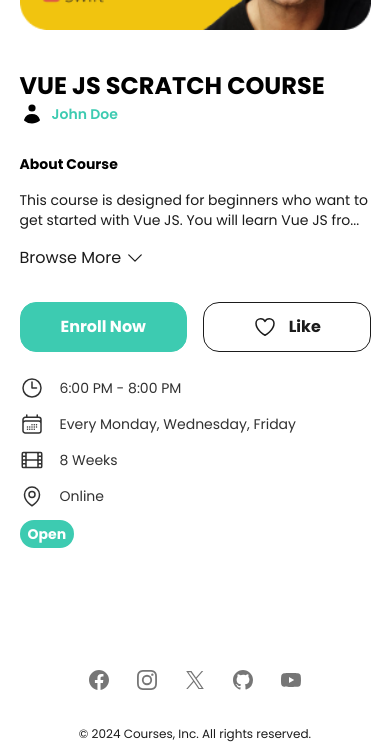
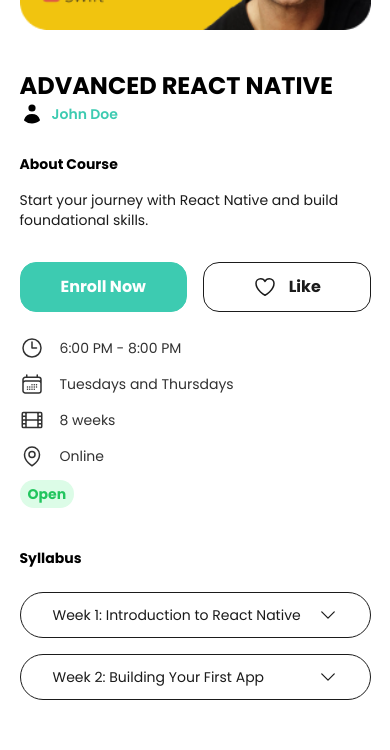
Before and after one commit to mustafaazad03/Frontend-Assignment-Alemeno, a React (Vite) app: page /course/1 in a window 390 px wide. Shown: the part 240-990 px from the top of the page. Built offline with nearby package versions, Linux system fonts and the light colour scheme.

Commit message:
feat: Add Syllabus component and SingleSyllabus component

```diff
--- a/src/components/CourseDetail/MainSection.jsx
+++ b/src/components/CourseDetail/MainSection.jsx
@@ -1,26 +1,27 @@
+import PropTypes from "prop-types";
 import { UserIcon } from "@heroicons/react/20/solid";
 import { ChevronDownIcon } from "@heroicons/react/24/outline";
 import { useState } from "react";
 
-const MainSection = () => {
+const MainSection = ({ name, instructor, description }) => {
 	const [browseMore, setBrowseMore] = useState(false);
-	const para =
-		"This course is designed for beginners who want to get started with Vue JS. You will learn Vue JS from scratch and build a simple application. The course covers the basics of Vue JS, including components, directives, and state management. By the end of the course, you will have a solid understanding of Vue JS and be able to build your own applications.";
 	return (
 		<div className="flex flex-col gap-7 w-full md:w-3/5">
 			<div className="flex flex-col md:flex-row md:items-center justify-between">
-				<h2 className="font-bold text-2xl uppercase">VUE JS SCRATCH COURSE</h2>
+				<h2 className="font-bold text-2xl uppercase">{name}</h2>
 				<div className="flex items-center space-x-2">
 					<UserIcon className="h-6 w-6" />
-					<p className="text-sm text-primary font-semibold">John Doe</p>
+					<p className="text-sm text-primary font-semibold">{instructor}</p>
 				</div>
 			</div>
 			<div className="flex flex-col gap-4">
 				<h3 className="font-bold text-sm md:text-base">About Course</h3>
 				<p className="text-dark text-sm md:text-base">
-					{para.length > 100 && !browseMore ? para.slice(0, 100) + "..." : para}
+					{description.length > 400 && !browseMore
+						? description.slice(0, 400) + "..."
+						: description}
 				</p>
-				{para.length > 100 && (
+				{description.length > 400 && (
 					<button
 						className="text-dark flex items-center space-x-1"
 						onClick={() => setBrowseMore(!browseMore)}
@@ -35,3 +36,9 @@ const MainSection = () => {
 };
 
 export default MainSection;
+
+MainSection.propTypes = {
+	name: PropTypes.string.isRequired,
+	instructor: PropTypes.string.isRequired,
+	description: PropTypes.string.isRequired,
+};
--- a/src/components/CourseDetail/RightSection.jsx
+++ b/src/components/CourseDetail/RightSection.jsx
@@ -5,10 +5,17 @@ import {
 	HeartIcon,
 	MapPinIcon,
 } from "@heroicons/react/24/outline";
+import PropTypes from "prop-types";
 
-const RightSection = () => {
+const RightSection = ({
+	time,
+	scheduleDay,
+	duration,
+	location,
+	enrollmentStatus,
+}) => {
 	return (
-		<div className="flex flex-col gap-6 w-full md:w-auto">
+		<div className="flex flex-col gap-6 w-full md:w-auto lg:w-5/12">
 			<div className="flex md:flex-col gap-4 w-full">
 				<button
 					type="button"
@@ -27,24 +34,30 @@ const RightSection = () => {
 			<div className="flex flex-col justify-start gap-3 text-dark/90 text-sm">
 				<div className="flex gap-4 items-center">
 					<ClockIcon className="h-6 w-6" />
-					<span className="">6:00 PM - 8:00 PM</span>
+					<span className="">{time}</span>
 				</div>
 				<div className="flex gap-4 items-center">
 					<CalendarDaysIcon className="h-6 w-6" />
-					<span className="">Every Monday, Wednesday, Friday</span>
+					<span className="">{scheduleDay}</span>
 				</div>
 				<div className="flex gap-4 items-center">
 					<FilmIcon className="h-6 w-6" />
-					<span className="">8 Weeks</span>
+					<span className="">{duration}</span>
 				</div>
 				<div className="flex gap-4 items-center">
 					<MapPinIcon className="h-6 w-6" />
-					<span className="">Online</span>
+					<span className="">{location}</span>
 				</div>
 				<div
-					className={`flex gap-4 items-center rounded-2xl p-1 px-2 bg-primary text-white font-bold w-fit`}
+					className={`flex gap-4 items-center rounded-2xl p-1 px-2 ${
+						enrollmentStatus === "Open"
+							? "bg-green-100 text-green-500"
+							: enrollmentStatus === "Closed"
+							? "bg-red-100 text-red-500"
+							: "bg-yellow-100 text-yellow-500"
+					} font-bold w-fit`}
 				>
-					Open
+					{enrollmentStatus}
 				</div>
 			</div>
 		</div>
@@ -52,3 +65,11 @@ const RightSection = () => {
 };
 
 export default RightSection;
+
+RightSection.propTypes = {
+	time: PropTypes.string.isRequired,
+	scheduleDay: PropTypes.string.isRequired,
+	duration: PropTypes.string.isRequired,
+	location: PropTypes.string.isRequired,
+	enrollmentStatus: PropTypes.string.isRequired,
+};
--- /dev/null
+++ b/src/components/CourseDetail/SingleSyllabus.jsx
@@ -0,0 +1,34 @@
+import { ChevronDownIcon } from "@heroicons/react/24/outline";
+import { useState } from "react";
+import PropTypes from "prop-types";
+
+const SingleSyllabus = ({ topic, week, content }) => {
+	const [showSyllabusPara, setShowSyllabusPara] = useState(false);
+	return (
+		<>
+			<button
+				type="button"
+				className="px-8 py-3 flex justify-between items-center text-dark border border-dark rounded-3xl w-full text-sm md:text-base hover:bg-slate-100 transition-all duration-300 ease-in-out"
+				onClick={() => setShowSyllabusPara(!showSyllabusPara)}
+			>
+				<span className="">
+					Week {week}: {topic}
+				</span>
+				<ChevronDownIcon className="w-5 h-5" />
+			</button>
+			{showSyllabusPara && (
+				<div className="px-8 py-3">
+					<p className="text-dark text-sm">{content}</p>
+				</div>
+			)}
+		</>
+	);
+};
+
+export default SingleSyllabus;
+
+SingleSyllabus.propTypes = {
+	topic: PropTypes.string.isRequired,
+	week: PropTypes.string.isRequired,
+	content: PropTypes.string.isRequired,
+};
--- a/src/components/CourseDetail/Syllabus.jsx
+++ b/src/components/CourseDetail/Syllabus.jsx
@@ -0,0 +1,21 @@
+import SingleSyllabus from "./SingleSyllabus";
+import PropTypes from "prop-types";
+
+const Syllabus = ({ syllabus }) => {
+	return (
+		<div className="flex flex-col gap-6 w-full">
+			<h3 className="font-bold text-sm md:text-base">Syllabus</h3>
+			<div className="gap-4 flex flex-col">
+				{syllabus?.map((item, index) => (
+					<SingleSyllabus key={index} {...item} />
+				))}
+			</div>
+		</div>
+	);
+};
+
+export default Syllabus;
+
+Syllabus.propTypes = {
+	syllabus: PropTypes.array,
+};
--- a/src/pages/CourseDetail.jsx
+++ b/src/pages/CourseDetail.jsx
@@ -5,7 +5,7 @@ import { selectCourse } from "../redux/courseContext";
 import MainSection from "../components/CourseDetail/MainSection";
 import RightSection from "../components/CourseDetail/RightSection";
 import Container from "../components/Container";
-import Navbar from "../components/Navbar";
+import Syllabus from "../components/CourseDetail/Syllabus";
 
 const CourseDetail = () => {
 	const dispatch = useDispatch();
@@ -24,8 +24,6 @@ const CourseDetail = () => {
 	}
 
 	return (
-		<>
-			<Navbar />
 		<Container>
 			<div className="py-10 gap-10 flex flex-col">
 				<img
@@ -33,13 +31,17 @@ const CourseDetail = () => {
 					alt={course.name}
 					className="w-full h-auto lg:h-[50vh] object-fill lg:object-cover rounded-3xl"
 				/>
-					<div className="flex md:flex-row flex-col justify-center gap-8 items-start">
-						<MainSection course={course} />
-						<RightSection course={course} />
+				<div className="flex md:flex-row flex-col justify-between gap-8 items-start">
+					<MainSection {...course} />
+					<RightSection
+						time={course.schedule.split(",")[1]}
+						scheduleDay={course.schedule.split(",")[0]}
+						{...course}
+					/>
 				</div>
+				<Syllabus {...course} />
 			</div>
 		</Container>
-		</>
 	);
 };
 
```
Lines whose indentation alone changed are shown as unchanged.
